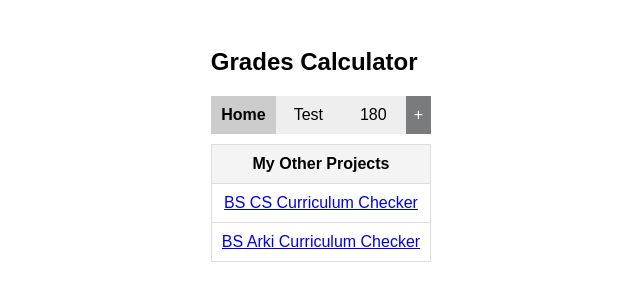
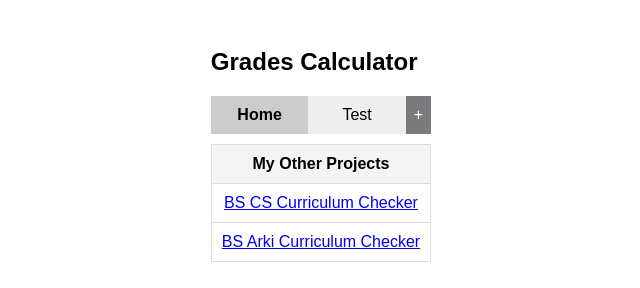
Before and after one commit to shedwyck/gradescalculator, a plain HTML site: page index.html in a window 1280 px wide. Shown: the whole page, without its empty margins (319-959 px from the left). Drawn offline with Linux system fonts and the light colour scheme.

Commit message:
Update index.html

```diff
--- a/index.html
+++ b/index.html
@@ -91,7 +91,6 @@
     <div id="tabslist" class="tabs">
         <div class="tab active" onclick="showTab('homeTab')">Home</div>
         <div class="tab" onclick="showTab('testTab')">Test</div>
-        <div class="tab" onclick="showTab('otherTab')">180</div>
         <button id="duplicateButton" onclick="duplicateTab()" style="border-radius: 0px;">+</button>
     </div>
 
```
